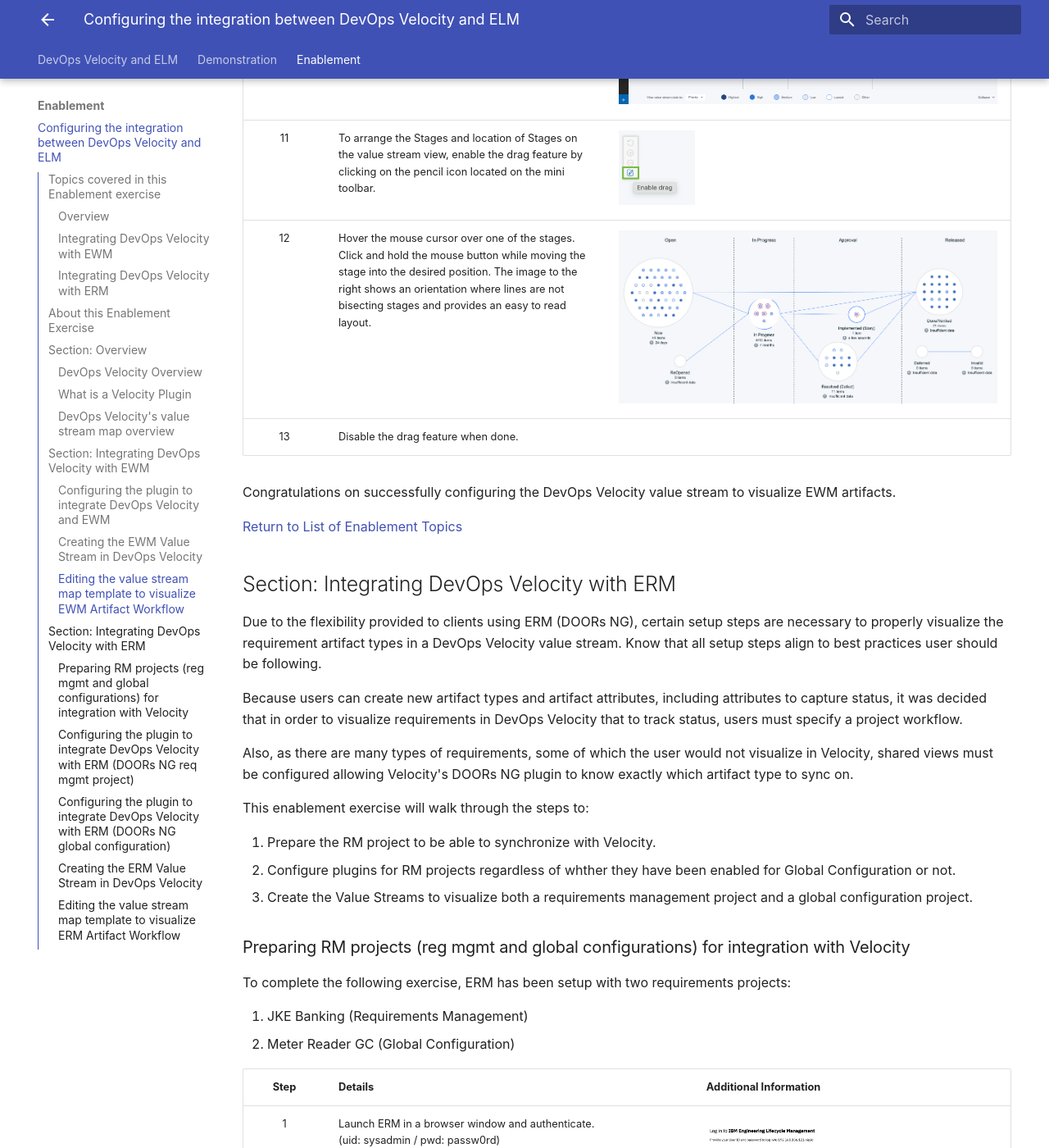
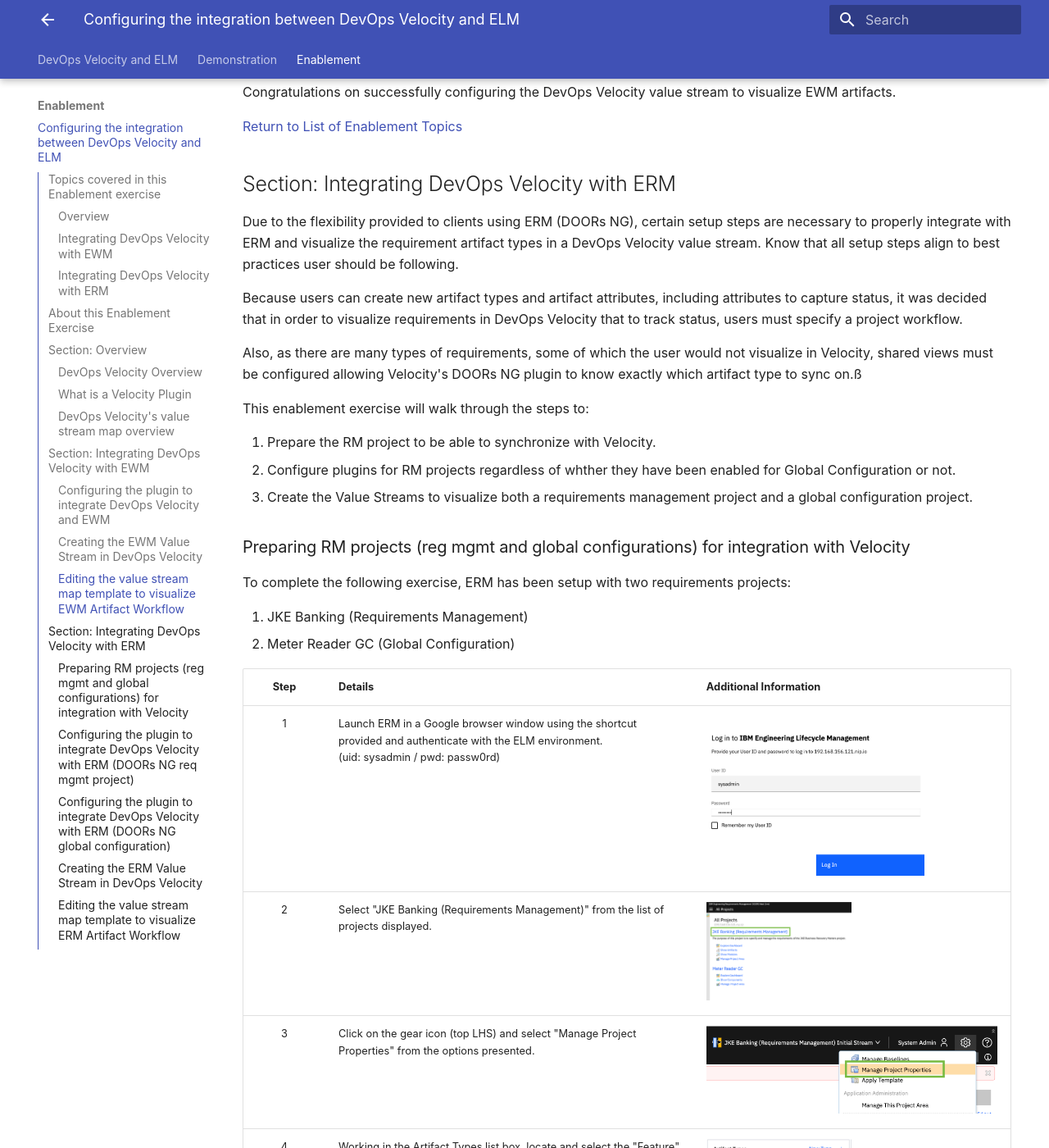
Before and after one commit to DevOpsAutomationLabs/ELM_Velocity, an MkDocs documentation site: the page built from docs/enablement/index.md, in a window 1280 px wide and 1400 px high, scrolled down 11067 px. Shown: the whole window at 82% size. Built offline with MkDocs 1.6.1 and Material for MkDocs 9.7.7, drawn with Linux system fonts in a browser that asks for light colours; some of the changed text lies outside the part shown.

Commit message:
EnablementProofRead

```diff
--- a/docs/enablement/index.md
+++ b/docs/enablement/index.md
@@ -163,9 +163,9 @@
 
 However, even though much of the value stream architecture work has already been completed, specific edits still need to be made to the template adding the plugin integration name so that Velocity knows which collection of data should be visualized in the value stream.
 
-| **Step** | **Details**  | **Additional Information** |
+| **Step** | <div style="width:300px">**Details**</div>  | **Additional Information** |
 |:-------------:|:------------- |:------------- |
-| 1 | Continuing to work in the newly created value stream view, locate and click on the wrench icon (top RHS of browser window). | <img src="media/e21.png" alt="e21" style="width:50%; height:auto;"> |
+| 1 | Continuing to work in the newly created value stream view, locate and click on the "wrench" icon (top RHS of browser window). | <img src="media/e21.png" alt="e21" style="width:50%; height:auto;"> |
 | 2 | Select the "Edit value stream map" option. | <img src="media/e22.png" alt="e22" style="width:50%; height:auto;"> |
 | 3 | Open the EWM VS map file in a new browser tab.| [EWM VS map Template](https://github.com/DevOpsAutomationLabs/ELM_Velocity/raw/main/files/EWM_defaultWorkflow-vsm.json) |
 | 4 | Working in the new browser tab, select/highlight the entire VS map code, and copy. |  |
@@ -177,7 +177,7 @@
 | 9 | Click the "Back" button to return to the value stream view. | <img src="media/e28.png" alt="e28" style="width:50%; height:auto;"> |
 | 10 | You should now see a re-configured value stream architecture with "DOTS". | <img src="media/e29.png" alt="e29" style="width:100%; height:auto;"> |
 | 11 | To arrange the Stages and location of Stages on the value stream view, enable the drag feature by clicking on the pencil icon located on the mini toolbar. | <img src="media/e30.png" alt="e30" style="width:20%; height:auto;"> |
-| 12 | Hover the mouse cursor over one of the stages. Click and hold the mouse button while moving the stage into the desired position. The image to the right shows an orientation where lines are not bisecting stages and provides an easy to read layout. | <img src="media/e31.png" alt="e31" style="width:100%; height:auto;"> |
+| 12 | Hover the mouse cursor over one of the stages. Click and hold the mouse button while moving the stage into the desired position. Release the mouse button when the stages is positioned as required. The image to the right shows an orientation where lines are not bisecting stages and provides an easy to read layout. | <img src="media/e31.png" alt="e31" style="width:100%; height:auto;"> |
 | 13 | Disable the drag feature when done. |  |
 
 Congratulations on successfully configuring the DevOps Velocity value stream to visualize EWM artifacts.
@@ -187,11 +187,11 @@
 
 ## Section: Integrating DevOps Velocity with ERM
 
-Due to the flexibility provided to clients using ERM (DOORs NG), certain setup steps are necessary to properly visualize the requirement artifact types in a DevOps Velocity value stream. Know that all setup steps align to best practices user should be following.
+Due to the flexibility provided to clients using ERM (DOORs NG), certain setup steps are necessary to properly integrate with ERM and visualize the requirement artifact types in a DevOps Velocity value stream. Know that all setup steps align to best practices user should be following.
 
 Because users can create new artifact types and artifact attributes, including attributes to capture status, it was decided that in order to visualize requirements in DevOps Velocity that to track status, users must specify a project workflow.
 
-Also, as there are many types of requirements, some of which the user would not visualize in Velocity, shared views must be configured allowing Velocity's DOORs NG plugin to know exactly which artifact type to sync on.
+Also, as there are many types of requirements, some of which the user would not visualize in Velocity, shared views must be configured allowing Velocity's DOORs NG plugin to know exactly which artifact type to sync on.ß
 
 This enablement exercise will walk through the steps to:<br/>
 
@@ -208,10 +208,10 @@
 
 | **Step** | **Details**  | **Additional Information** |
 |:-------------:|:------------- |:------------- |
-| 1 | Launch ERM in a browser window and authenticate.<br/> (uid: sysadmin / pwd: passw0rd) | <img src="media/e32.png" alt="e32" style="width:50%; height:auto;"> |
-| 2 | Click on the hamburger icon (top LHS) and open the "JKE Banking (Requirements Management)" RM project. | <img src="media/e33.png" alt="e33" style="width:25%; height:auto;"> |
-| 3 | Click on the gear icon (top LHS) and select "Manage Project Properties" from the options presented. | <img src="media/e34.png" alt="e34" style="width:50%; height:auto;"> |
-| 4 | Working in the Artifact Types list box, locate and select the Feature artifact type. | <img src="media/e35.png" alt="e35" style="width:50%; height:auto;"> |
+| 1 | Launch ERM in a Google browser window using the shortcut provided and authenticate with the ELM environment.<br/> (uid: sysadmin / pwd: passw0rd) | <img src="media/e32.png" alt="e32" style="width:75%; height:auto;"> |
+| 2 | Select "JKE Banking (Requirements Management)" from the list of projects displayed. | <img src="media/e33.png" alt="e33" style="width:50%; height:auto;"> |
+| 3 | Click on the gear icon (top LHS) and select "Manage Project Properties" from the options presented. | <img src="media/e34.png" alt="e34" style="width:100%; height:auto;"> |
+| 4 | Working in the Artifact Types list box, locate and select the "Feature" artifact type. | <img src="media/e35.png" alt="e35" style="width:50%; height:auto;"> |
 | 5 | In the editor window for the Feature artifact type, click on the workflow control and select the workflow used to architect the value stream. <br/> In this situation, the default workflow was used. | <img src="media/e36.png" alt="e36" style="width:100%; height:auto;"> |
 | 6 | Save the changes and repeat steps 4 and 5 setting the workflow for Artifact types Use Case Requirement and User Story Elaboration saving each time. |  |
 | **NOTE:** | The requirement types chosen for this enablement exercise don't necessarily represent all Artifact Types a user may want to visualize in Velocity. However the steps are the same regardless of the Artifact type. |  |
```
Also changed, not shown: docs/enablement/media/e33.png, docs/enablement/media/e34.png.
